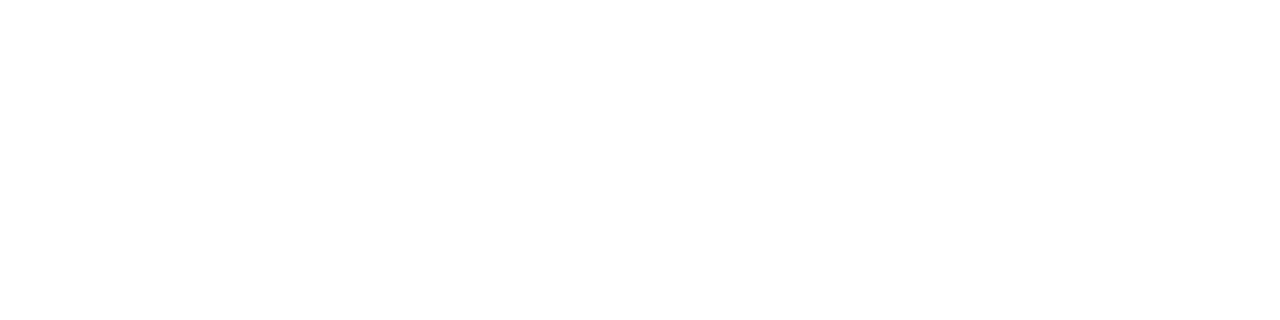
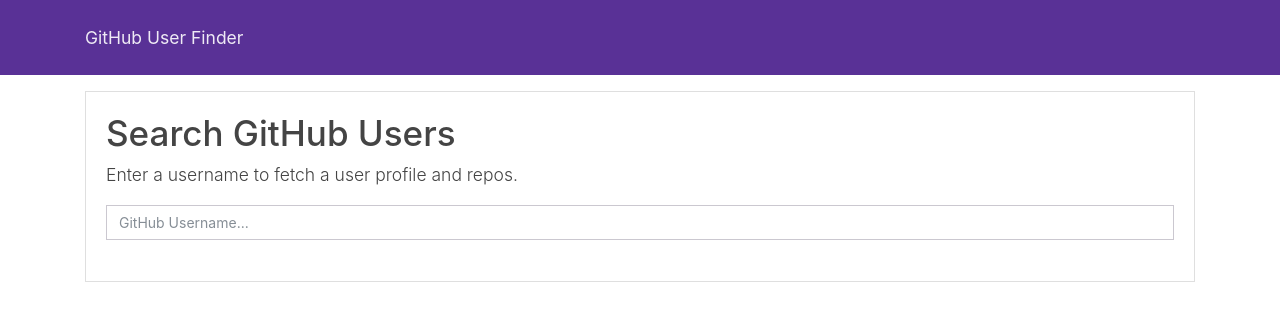
Before and after one commit to AliHaidry/SK36-GUF-App, a plain HTML site: page index.html in a window 1280 px wide. Drawn offline with nearby package versions, Linux system fonts and the light colour scheme.

Commit message:
code update

```diff
--- a/index.html
+++ b/index.html
@@ -10,13 +10,35 @@
     <title>GitHub User Finder</title>
   </head>
   <body>
-
-
+    <nav class="navbar navbar-dark bg-primary mb-3">
+      <div class="container">
+        <a href="#" class="navbar-brand">GitHub User Finder</a>
+      </div>
+    </nav>
+    <div class="container searchContainer">
+      <div class="search card card-body">
+        <h1>Search GitHub Users</h1>
+        <p class="lead">Enter a username to fetch a user profile and repos.</p>
+        <input
+          type="text"
+          id="searchUser"
+          class="form-control"
+          placeholder="GitHub Username..."
+        />
+        <br />
+        <div id="profile"></div>
+      </div>
+    </div>
 
     <script
       src="https://cdn.jsdelivr.net/npm/bootstrap@5.0.0-beta2/dist/js/bootstrap.bundle.min.js"
       integrity="sha384-b5kHyXgcpbZJO/tY9Ul7kGkf1S0CWuKcCD38l8YkeH8z8QjE0GmW1gYU5S9FOnJ0"
       crossorigin="anonymous"
     ></script>
+
+    <!--Our script tags-->
+    <script type="text/javascript" src="github.js"></script>
+    <script type="text/javascript" src="ui.js"></script>
+    <script type="text/javascript" src="github.js"></script>
   </body>
 </html>
```
